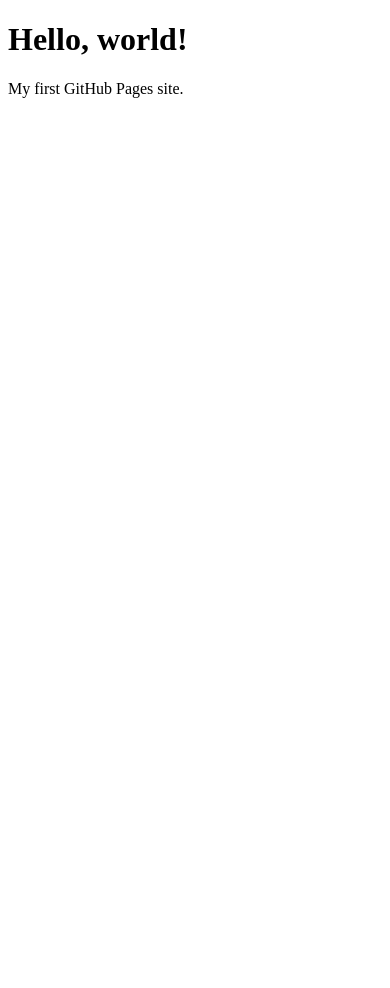
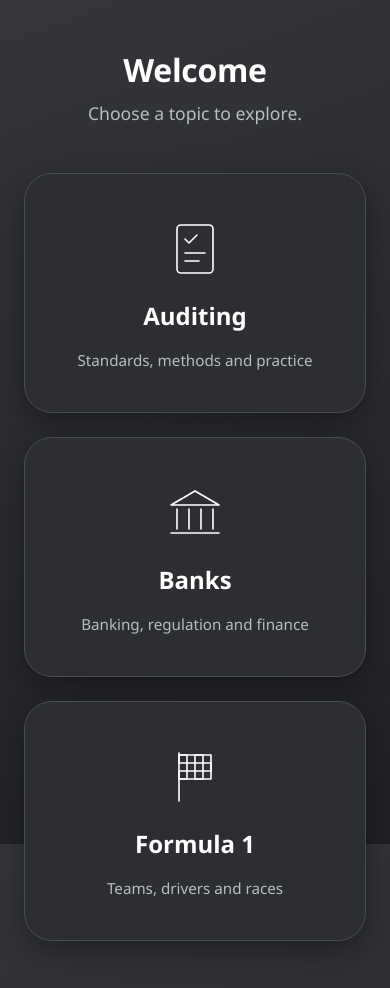
Before and after one commit to unknown-user-new/unknown-user-new.github.io, a plain HTML site: page index.html in a window 390 px wide. Before the commit the page ends 844 px from the top, so only its background shows below. Drawn offline with Linux system fonts and the light colour scheme.

Commit message:
Enhance index.html with responsive layout and styles
Added responsive design and improved styling with CSS variables.

```diff
--- a/index.html
+++ b/index.html
@@ -1,8 +1,107 @@
 <!DOCTYPE html>
-<html>
-  <head><title>My Site</title></head>
-  <body>
-    <h1>Hello, world!</h1>
-    <p>My first GitHub Pages site.</p>
-  </body>
+<html lang="en">
+<head>
+<meta charset="utf-8">
+<meta name="viewport" content="width=device-width, initial-scale=1">
+<title>My Site</title>
+<style>
+  :root {
+    --bg-top: #34363a;
+    --bg-bottom: #1f2023;
+    --tile: #2c2e32;
+    --tile-hover: #393c41;
+    --edge: #4a4d53;
+    --text: #ffffff;
+    --muted: #b9bcc2;
+  }
+  * { box-sizing: border-box; }
+  html, body { margin: 0; min-height: 100%; }
+  body {
+    background: linear-gradient(160deg, var(--bg-top), var(--bg-bottom)) fixed;
+    color: var(--text);
+    font-family: "Segoe UI", system-ui, -apple-system, "Helvetica Neue", Arial, sans-serif;
+    display: flex;
+    flex-direction: column;
+    align-items: center;
+    justify-content: center;
+    min-height: 100vh;
+    padding: 48px 24px;
+  }
+  header { text-align: center; margin-bottom: 48px; }
+  h1 { font-size: clamp(2rem, 5vw, 3.2rem); font-weight: 600; margin: 0 0 10px; letter-spacing: -0.01em; }
+  header p { margin: 0; color: var(--muted); font-size: 1.1rem; }
+  nav {
+    display: grid;
+    grid-template-columns: repeat(auto-fit, minmax(220px, 1fr));
+    gap: 24px;
+    width: 100%;
+    max-width: 900px;
+  }
+  .box {
+    display: flex;
+    flex-direction: column;
+    align-items: center;
+    justify-content: center;
+    gap: 18px;
+    padding: 40px 24px;
+    min-height: 240px;
+    background: var(--tile);
+    border: 1px solid var(--edge);
+    border-radius: 28px;
+    color: var(--text);
+    text-decoration: none;
+    box-shadow: 0 10px 30px rgba(0, 0, 0, 0.35);
+    transition: background 0.25s ease, transform 0.25s ease, border-color 0.25s ease;
+  }
+  .box:hover, .box:focus-visible {
+    background: var(--tile-hover);
+    border-color: #8a8e96;
+    transform: translateY(-4px);
+    outline: none;
+  }
+  .box:focus-visible { box-shadow: 0 0 0 3px rgba(255, 255, 255, 0.6); }
+  .box svg { width: 64px; height: 64px; stroke: var(--text); fill: none; stroke-width: 1.6; stroke-linecap: round; stroke-linejoin: round; }
+  .box h2 { margin: 0; font-size: 1.5rem; font-weight: 600; }
+  .box span { color: var(--muted); font-size: 0.95rem; text-align: center; }
+  @media (prefers-reduced-motion: reduce) { .box { transition: none; } .box:hover { transform: none; } }
+</style>
+</head>
+<body>
+  <header>
+    <h1>Welcome</h1>
+    <p>Choose a topic to explore.</p>
+  </header>
+
+  <nav>
+    <a class="box" href="auditing.html">
+      <svg viewBox="0 0 64 64" aria-hidden="true">
+        <rect x="14" y="8" width="36" height="48" rx="4"/>
+        <path d="M22 22l4 4 8-8"/>
+        <path d="M22 36h20M22 44h14"/>
+      </svg>
+      <h2>Auditing</h2>
+      <span>Standards, methods and practice</span>
+    </a>
+
+    <a class="box" href="banks.html">
+      <svg viewBox="0 0 64 64" aria-hidden="true">
+        <path d="M8 24L32 10l24 14z"/>
+        <path d="M14 28v20M26 28v20M38 28v20M50 28v20"/>
+        <path d="M8 52h48"/>
+      </svg>
+      <h2>Banks</h2>
+      <span>Banking, regulation and finance</span>
+    </a>
+
+    <a class="box" href="formula1.html">
+      <svg viewBox="0 0 64 64" aria-hidden="true">
+        <path d="M16 8v48"/>
+        <path d="M16 10h32v24H16"/>
+        <path d="M16 10h8v8h-8zM32 10h8v8h-8zM24 18h8v8h-8zM40 18h8v8h-8zM16 26h8v8h-8zM32 26h8v8h-8z"/>
+      </svg>
+      <h2>Formula 1</h2>
+      <span>Teams, drivers and races</span>
+    </a>
+  </nav>
+</body>
 </html>
```
